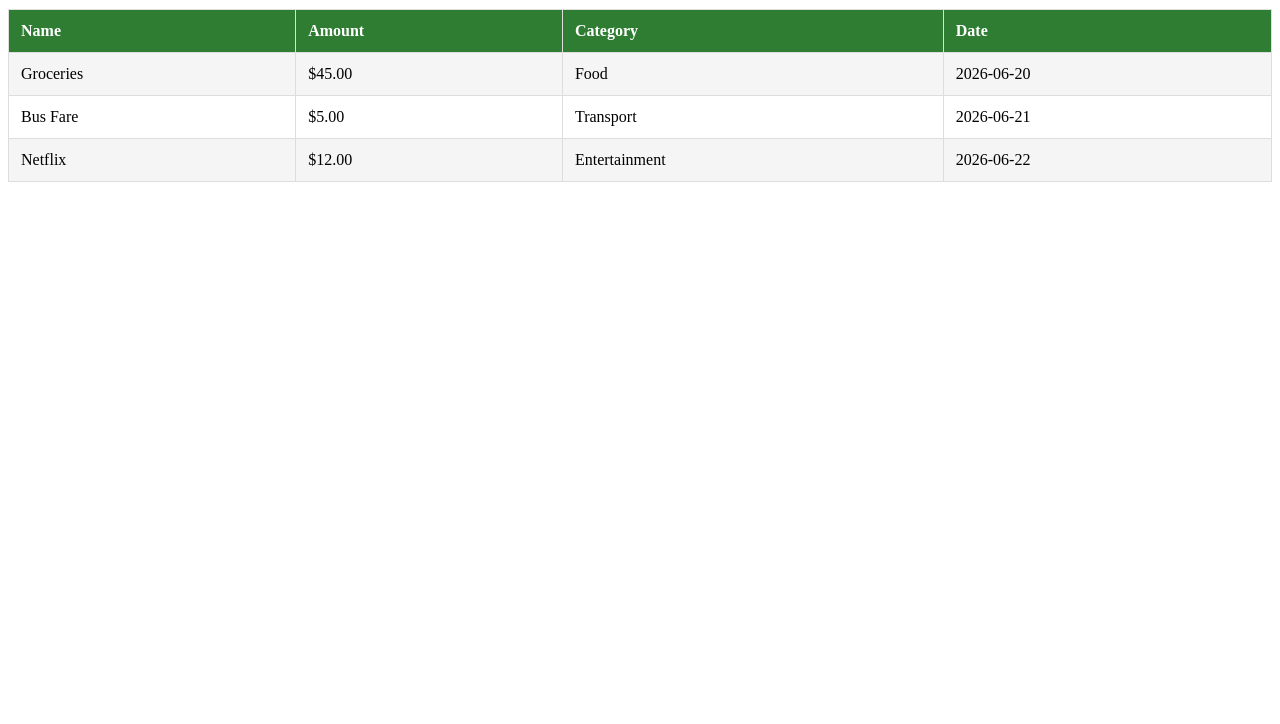
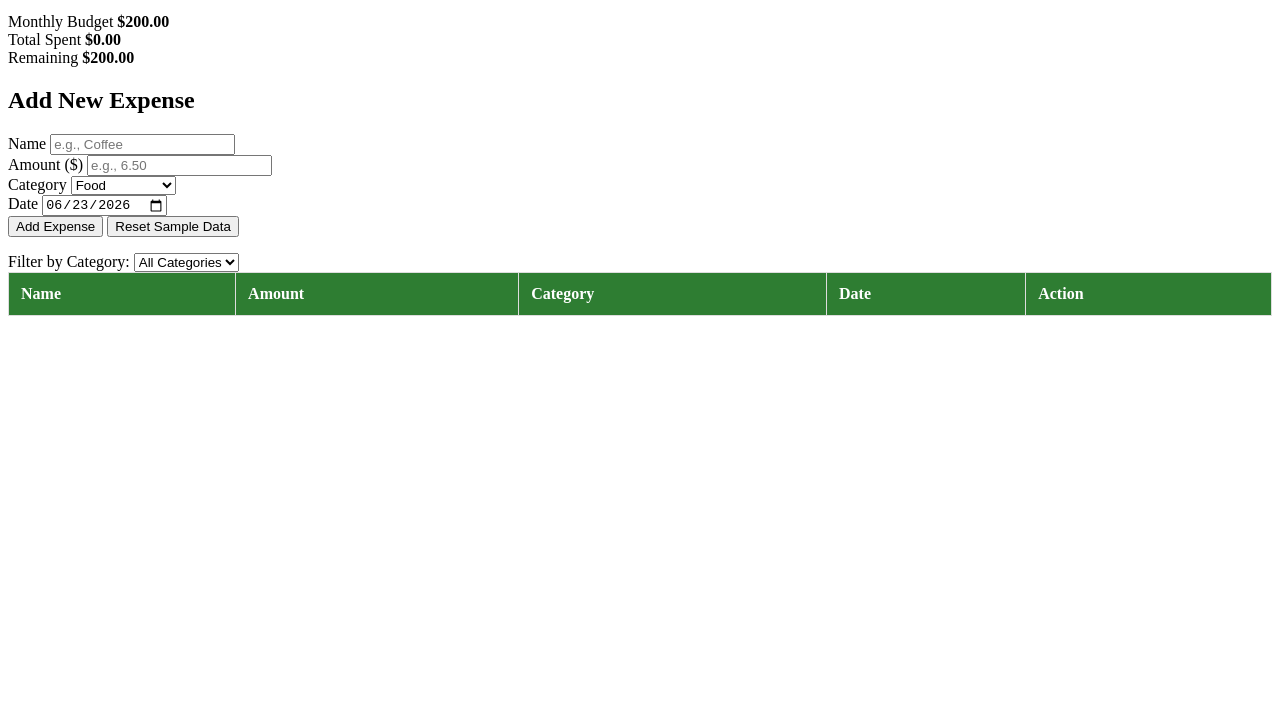
Before and after one commit to omarabdullali110-creator/spendwise-budget, a plain HTML site: page index.html in a window 1280 px wide. Shown: the part 76-800 px from the top of the page. Drawn offline with Linux system fonts and the light colour scheme.

Commit message:
Update title and restructure HTML layout

```diff
--- a/index.html
+++ b/index.html
@@ -3,39 +3,94 @@
 <head>
     <meta charset="UTF-8">
     <meta name="viewport" content="width=device-width, initial-scale=1.0">
-    <title>spendwise</title>
+    <title>SpendWise</title>
     <link rel="stylesheet" href="style.css">
 </head>
 <body>
-    <h1>spendwise</h1>
-<table>
-    <tr>
-        <th>Name</th>
-        <th>Amount</th>
-        <th>Category</th>
-        <th>Date</th>
-    </tr>
+    <header>
+        <h1 id="app-title">SpendWise</h1>
+        <p id="budget-status" class="status-banner"></p>
+    </header>
 
-    <tr>
-        <td>Groceries</td>
-        <td>$45.00</td>
-        <td>Food</td>
-        <td>2026-06-20</td>
-    </tr>
+    <main class="container">
+        <section class="summary-grid" aria-label="Budget Summary">
+            <div class="summary-card">
+                <span class="label">Monthly Budget</span>
+                <strong id="monthly-budget">$200.00</strong>
+            </div>
+            <div class="summary-card">
+                <span class="label">Total Spent</span>
+                <strong id="total-spent">$0.00</strong>
+            </div>
+            <div class="summary-card">
+                <span class="label">Remaining</span>
+                <strong id="remaining-budget">$200.00</strong>
+            </div>
+        </section>
 
-    <tr>
-        <td>Bus Fare</td>
-        <td>$5.00</td>
-        <td>Transport</td>
-        <td>2026-06-21</td>
-    </tr>
+        <section class="form-section" aria-label="Add Expense">
+            <h2>Add New Expense</h2>
+            <form id="expense-form">
+                <div class="form-row">
+                    <label for="expense-name">Name</label>
+                    <input type="text" id="expense-name" placeholder="e.g., Coffee" required>
+                </div>
 
-    <tr>
-        <td>Netflix</td>
-        <td>$12.00</td>
-        <td>Entertainment</td>
-        <td>2026-06-22</td>
-    </tr>
-</table>
+                <div class="form-row">
+                    <label for="expense-amount">Amount ($)</label>
+                    <input type="number" id="expense-amount" step="0.01" min="0.01" placeholder="e.g., 6.50" required>
+                </div>
+
+                <div class="form-row">
+                    <label for="expense-category">Category</label>
+                    <select id="expense-category">
+                        <option value="Food">Food</option>
+                        <option value="Transport">Transport</option>
+                        <option value="Entertainment">Entertainment</option>
+                        <option value="Shopping">Shopping</option>
+                    </select>
+                </div>
+
+                <div class="form-row">
+                    <label for="expense-date">Date</label>
+                    <input type="date" id="expense-date" value="2026-06-23" required>
+                </div>
+
+                <div class="form-actions">
+                    <button type="submit" id="add-btn">Add Expense</button>
+                    <button type="button" id="clear-btn" class="secondary-btn">Reset Sample Data</button>
+                </div>
+            </form>
+            <p id="feedback-message" class="feedback" role="status"></p>
+        </section>
+
+        <section class="filter-section" aria-label="Filter Expenses">
+            <label for="category-filter">Filter by Category:</label>
+            <select id="category-filter">
+                <option value="All">All Categories</option>
+                <option value="Food">Food</option>
+                <option value="Transport">Transport</option>
+                <option value="Entertainment">Entertainment</option>
+                <option value="Shopping">Shopping</option>
+            </select>
+        </section>
+
+        <section class="table-section" aria-label="Expense Records">
+            <table>
+                <thead>
+                    <tr>
+                        <th>Name</th>
+                        <th>Amount</th>
+                        <th>Category</th>
+                        <th>Date</th>
+                        <th>Action</th>
+                    </tr>
+                </thead>
+                <tbody id="expense-table-body"></tbody>
+            </table>
+        </section>
+    </main>
+
+    <script src="script.js"></script>
 </body>
 </html>
```
